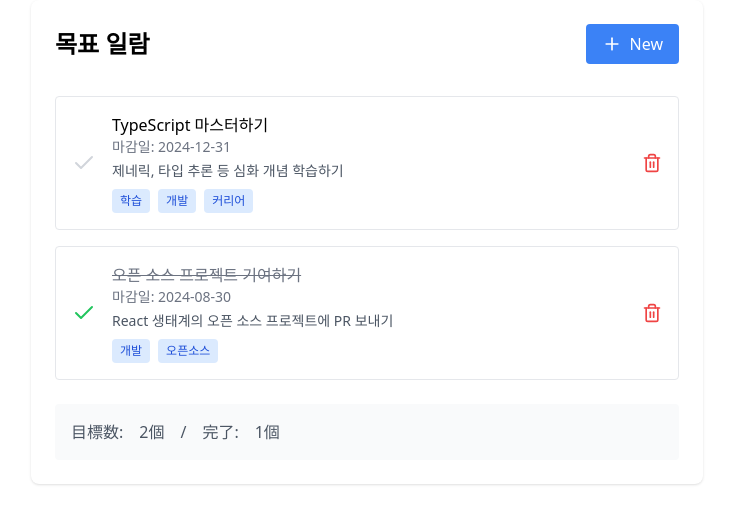
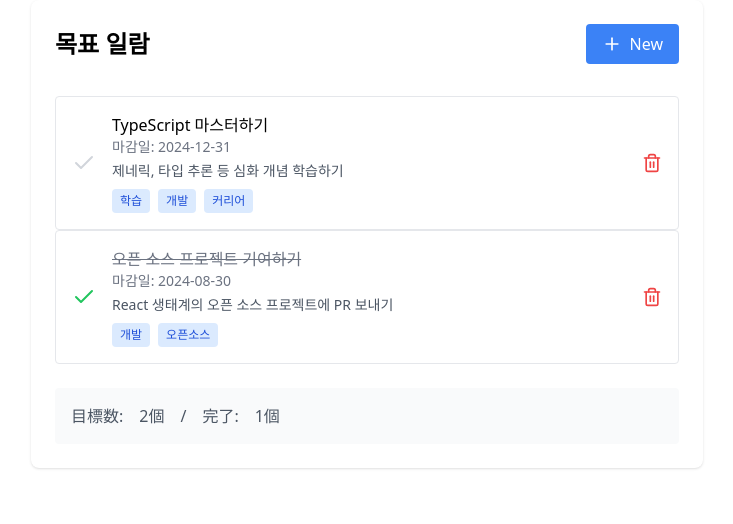
Before and after one commit to twan65/goal-manager, a React (Vite) app: page /goals in a window 1280 px wide. Shown: the top 524 px of the page, without its empty margins (273-1006 px from the left). Built offline with nearby package versions, Linux system fonts and the light colour scheme.

Commit message:
Add Goal Component

```diff
--- /dev/null
+++ b/src/components/goals/Goal.tsx
@@ -0,0 +1,75 @@
+import { Check, Trash2 } from "lucide-react";
+import Button from "../common/Button";
+import { useState } from "react";
+
+type GoalProps = {
+  id: number;
+  title: string;
+  deadline: string;
+  description: string;
+  tags: string[];
+  completed: boolean;
+  toggleGoal: (id: number) => Promise<void> | void;
+  deleteGoal: (id: number) => Promise<void> | void;
+};
+
+const Goal = ({
+  id,
+  title,
+  deadline,
+  description,
+  tags,
+  completed,
+  toggleGoal,
+  deleteGoal,
+}: GoalProps) => {
+  return (
+    <div className="space-y-4">
+      <div className="flex items-center justify-between p-4 border rounded hover:bg-gray-50">
+        <div className="flex items-center gap-4">
+          <Button
+            onClick={() => toggleGoal(id)}
+            className={`${
+              completed ? "text-green-500" : "text-gray-300"
+            } hover:text-green-600`}
+          >
+            <Check size={24} />
+          </Button>
+          <div>
+            <p
+              className={`font-medium ${
+                completed ? "line-through text-gray-500" : ""
+              }`}
+            >
+              {title}
+            </p>
+            <p className="text-sm text-gray-500">마감일: {deadline}</p>
+            {description && (
+              <p className="text-sm text-gray-600 mt-1">{description}</p>
+            )}
+            {tags.length > 0 && (
+              <div className="flex flex-wrap gap-2 mt-2">
+                {tags.map((tag, index) => (
+                  <span
+                    key={index}
+                    className="px-2 py-1 text-xs bg-blue-100 text-blue-700 rounded"
+                  >
+                    {tag}
+                  </span>
+                ))}
+              </div>
+            )}
+          </div>
+        </div>
+        <Button
+          onClick={() => deleteGoal(id)}
+          className="text-red-500 hover:text-red-600"
+        >
+          <Trash2 size={20} />
+        </Button>
+      </div>
+    </div>
+  );
+};
+
+export default Goal;
--- a/src/components/goals/model/Model.ts
+++ b/src/components/goals/model/Model.ts
@@ -1,4 +1,4 @@
-export interface Goal {
+export interface GoalResponse {
     id: number;
     title: string;
     deadline: string;
--- a/src/components/goals/pages/GoalList.tsx
+++ b/src/components/goals/pages/GoalList.tsx
@@ -1,16 +1,16 @@
-import { useState } from "react";
-import { Check, Trash2 } from "lucide-react";
+import { useCallback, useState } from "react";
 import GoalInformation from "../GoalInformation";
 import Main from "../../common/Main";
 import Header from "../../common/Header";
 import AddGoalButton from "../AddGoalButton";
-import { Goal } from "../model/Model";
+import { GoalResponse } from "../model/Model";
 import { usePageTransition } from "../../../hooks/usePageTransition";
+import Goal from "../Goal";
 
 const GoalList = () => {
   const { move } = usePageTransition();
 
-  const [goals, setGoals] = useState<Goal[]>([
+  const [goals, setGoals] = useState<GoalResponse[]>([
     {
       id: 1,
       title: "TypeScript 마스터하기",
@@ -29,17 +29,24 @@ const GoalList = () => {
     },
   ]);
 
-  const deleteGoal = (id: number) => {
-    setGoals(goals.filter((goal) => goal.id !== id));
-  };
+  const deleteGoal = useCallback(
+    (id: number) => {
+      console.log(id);
+      setGoals(goals.filter((goal) => goal.id !== id));
+    },
+    [goals]
+  );
 
-  const toggleGoal = (id: number) => {
-    setGoals(
-      goals.map((goal) =>
+  const toggleGoal = useCallback(
+    (id: number) => {
+      console.log(goals.find((goal) => goal.id === id)?.completed);
+      const newGoals = goals.map((goal) =>
         goal.id === id ? { ...goal, completed: !goal.completed } : goal
-      )
-    );
-  };
+      );
+      setGoals(newGoals);
+    },
+    [goals]
+  );
 
   return (
     <Main>
@@ -47,58 +54,19 @@ const GoalList = () => {
         <AddGoalButton onClick={() => move("/goals/create")} />
       </Header>
 
-      <div className="space-y-4">
-        {goals.map((goal) => (
-          <div
-            key={goal.id}
-            className="flex items-center justify-between p-4 border rounded hover:bg-gray-50"
-          >
-            <div className="flex items-center gap-4">
-              <button
-                onClick={() => toggleGoal(goal.id)}
-                className={`${
-                  goal.completed ? "text-green-500" : "text-gray-300"
-                } hover:text-green-600`}
-              >
-                <Check size={24} />
-              </button>
-              <div>
-                <p
-                  className={`font-medium ${
-                    goal.completed ? "line-through text-gray-500" : ""
-                  }`}
-                >
-                  {goal.title}
-                </p>
-                <p className="text-sm text-gray-500">마감일: {goal.deadline}</p>
-                {goal.description && (
-                  <p className="text-sm text-gray-600 mt-1">
-                    {goal.description}
-                  </p>
-                )}
-                {goal.tags.length > 0 && (
-                  <div className="flex flex-wrap gap-2 mt-2">
-                    {goal.tags.map((tag, index) => (
-                      <span
-                        key={index}
-                        className="px-2 py-1 text-xs bg-blue-100 text-blue-700 rounded"
-                      >
-                        {tag}
-                      </span>
-                    ))}
-                  </div>
-                )}
-              </div>
-            </div>
-            <button
-              onClick={() => deleteGoal(goal.id)}
-              className="text-red-500 hover:text-red-600"
-            >
-              <Trash2 size={20} />
-            </button>
-          </div>
-        ))}
-      </div>
+      {goals.map((goal) => (
+        <Goal
+          key={goal.id}
+          id={goal.id}
+          title={goal.title}
+          deadline={goal.deadline}
+          description={goal.description}
+          tags={goal.tags}
+          completed={goal.completed}
+          toggleGoal={toggleGoal}
+          deleteGoal={deleteGoal}
+        />
+      ))}
       <GoalInformation
         registeredGoalsCount={goals.length}
         completedGoalCount={goals.filter((g) => g.completed).length}
```
Also changed, not shown: 1 other file (tests, documents, lock files or other folders).
